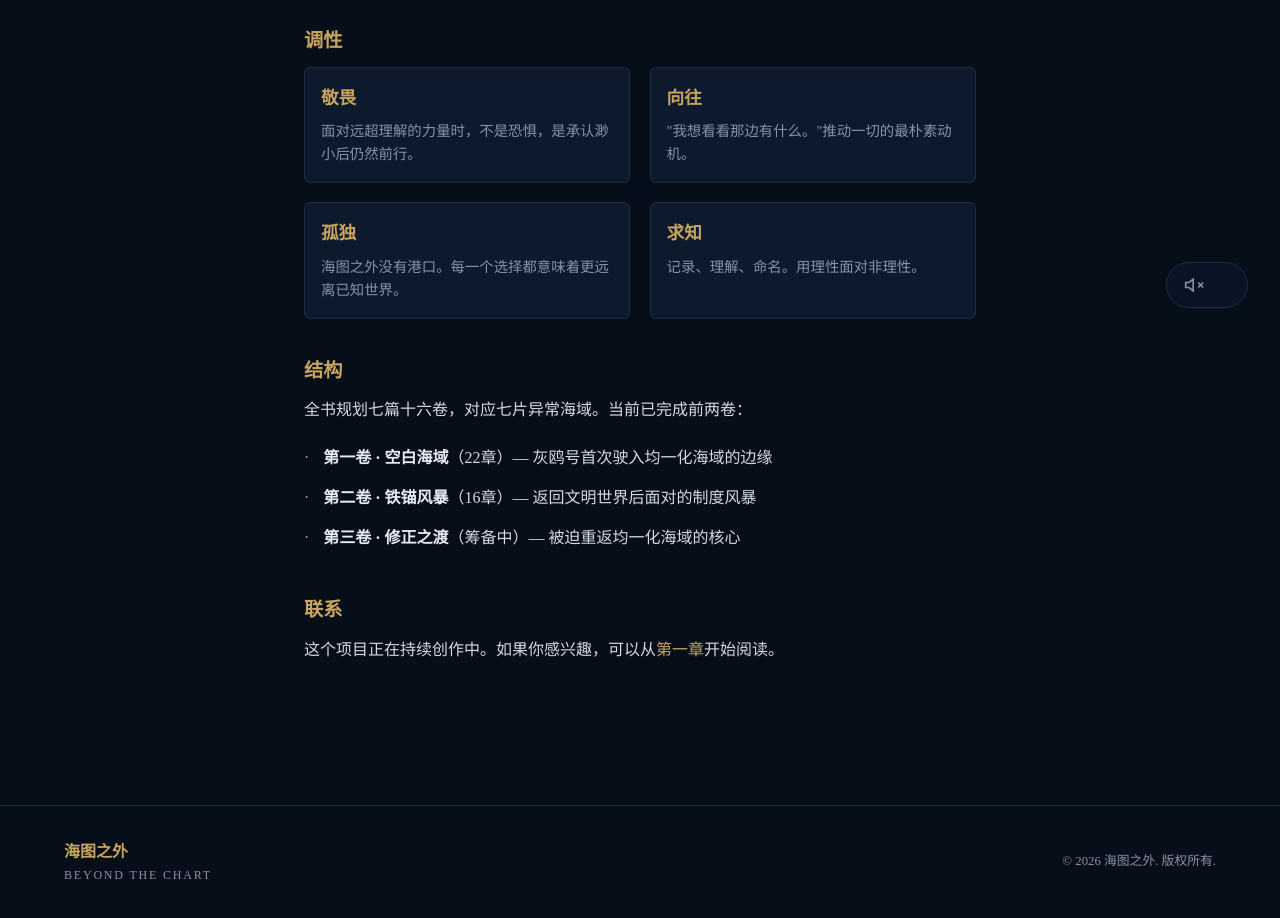
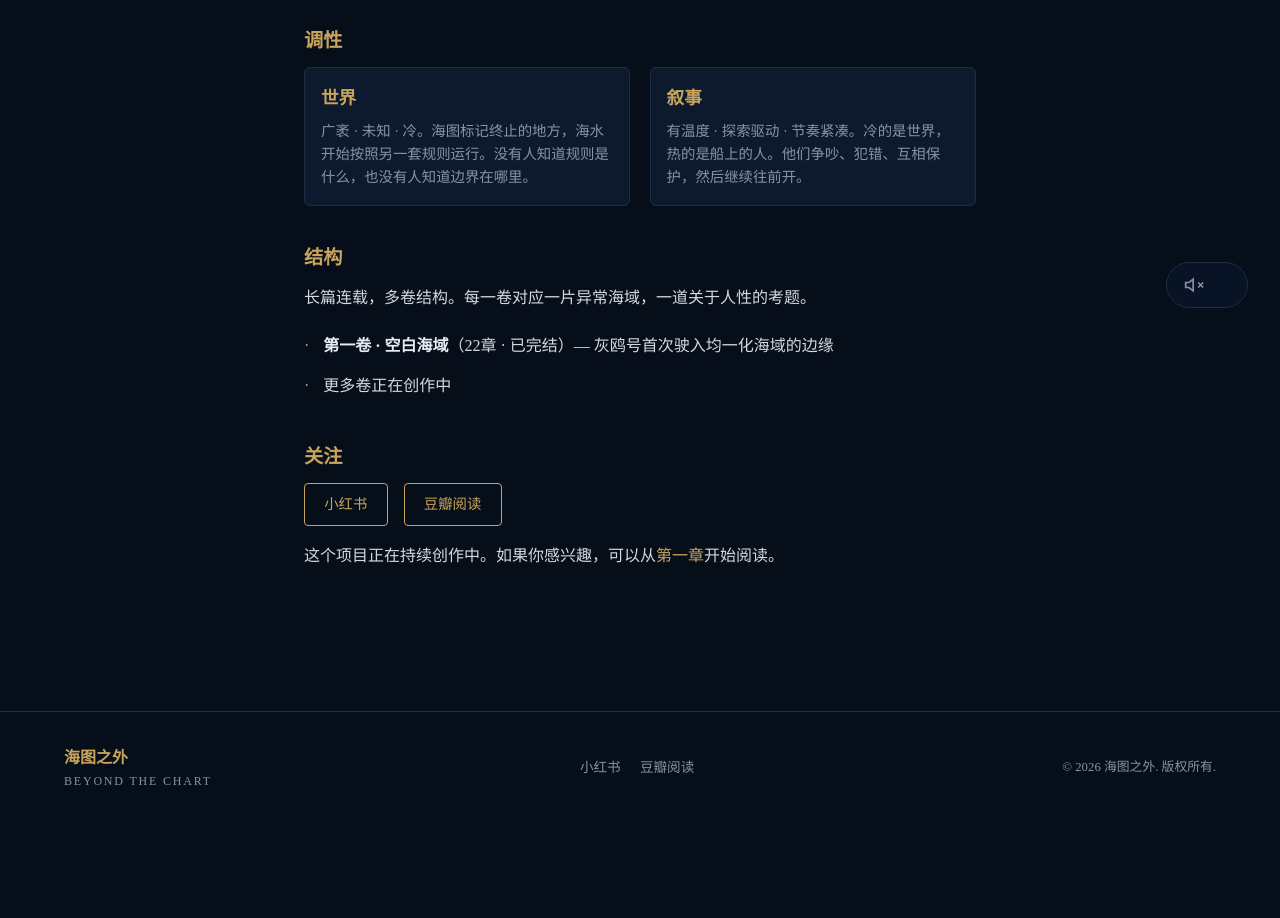
Before and after one commit to qihanwei97-debug/beyond-the-chart, an Astro site: page /about in a window 1280 px wide. Shown: the part 460-1378 px from the top of the page. After the commit the page ends 1284 px from the top, so only its background shows below. Built offline with nearby package versions, Linux system fonts and the light colour scheme; Astro itself is replaced by a stand-in of ours.

Commit message:
网站内容更新：调性/结构/社媒链接/自托管视频
- about页：调性改为双层定义（世界×叙事），结构改为多卷模糊化，联系→关注+社媒按钮
- Footer：新增小红书+豆瓣阅读链接
- 视频页：B站iframe替换为HTML5自托管视频（概念片+猫片）
- meta description更新

Co-Authored-By: Claude Opus 4.6 <noreply@anthropic.com>

```diff
--- a/src/components/Footer.astro
+++ b/src/components/Footer.astro
@@ -7,6 +7,10 @@ const year = new Date().getFullYear();
     <div class="footer-brand">
       <span class="footer-title">海图之外</span>
       <span class="footer-sub">BEYOND THE CHART</span>
+    </div>
+    <div class="footer-links">
+      <a href="https://www.xiaohongshu.com/user/profile/65426be0000000000d0068f9" target="_blank" rel="noopener">小红书</a>
+      <a href="https://read.douban.com/column/73405503/" target="_blank" rel="noopener">豆瓣阅读</a>
     </div>
     <p class="footer-copy">&copy; {year} 海图之外. 版权所有.</p>
   </div>
@@ -37,6 +41,19 @@ const year = new Date().getFullYear();
     font-size: 0.75rem;
     letter-spacing: 0.15em;
   }
+  .footer-links {
+    display: flex;
+    gap: 1.2rem;
+  }
+  .footer-links a {
+    color: var(--text-muted);
+    text-decoration: none;
+    font-size: 0.85rem;
+    transition: color 0.2s;
+  }
+  .footer-links a:hover {
+    color: var(--gold);
+  }
   .footer-copy {
     color: var(--text-muted);
     font-size: 0.8rem;
--- a/src/layouts/BaseLayout.astro
+++ b/src/layouts/BaseLayout.astro
@@ -11,7 +11,7 @@ interface Props {
   ogImage?: string;
 }
 
-const { title, description = '航海奇幻长篇连载 — 敬畏·向往·孤独·求知', enableBgm = true, ogImage } = Astro.props;
+const { title, description = '航海奇幻长篇连载 — 探索未知，带着体温闯进去', enableBgm = true, ogImage } = Astro.props;
 const siteTitle = `${title} | 海图之外`;
 const canonicalURL = new URL(Astro.url.pathname, Astro.site);
 const ogImageURL = ogImage ? new URL(ogImage, Astro.site).href : new URL('/og-default.jpg', Astro.site).href;
--- a/src/pages/about.astro
+++ b/src/pages/about.astro
@@ -18,36 +18,31 @@ import BaseLayout from '../layouts/BaseLayout.astro';
       <h2>调性</h2>
       <div class="tone-grid">
         <div class="tone-item">
-          <span class="tone-word">敬畏</span>
-          <p>面对远超理解的力量时，不是恐惧，是承认渺小后仍然前行。</p>
+          <span class="tone-word">世界</span>
+          <p>广袤 · 未知 · 冷。海图标记终止的地方，海水开始按照另一套规则运行。没有人知道规则是什么，也没有人知道边界在哪里。</p>
         </div>
         <div class="tone-item">
-          <span class="tone-word">向往</span>
-          <p>"我想看看那边有什么。"推动一切的最朴素动机。</p>
-        </div>
-        <div class="tone-item">
-          <span class="tone-word">孤独</span>
-          <p>海图之外没有港口。每一个选择都意味着更远离已知世界。</p>
-        </div>
-        <div class="tone-item">
-          <span class="tone-word">求知</span>
-          <p>记录、理解、命名。用理性面对非理性。</p>
+          <span class="tone-word">叙事</span>
+          <p>有温度 · 探索驱动 · 节奏紧凑。冷的是世界，热的是船上的人。他们争吵、犯错、互相保护，然后继续往前开。</p>
         </div>
       </div>
     </section>
 
     <section class="about-section">
       <h2>结构</h2>
-      <p>全书规划七篇十六卷，对应七片异常海域。当前已完成前两卷：</p>
+      <p>长篇连载，多卷结构。每一卷对应一片异常海域，一道关于人性的考题。</p>
       <ul class="vol-list">
-        <li><strong>第一卷 · 空白海域</strong>（22章）— 灰鸥号首次驶入均一化海域的边缘</li>
-        <li><strong>第二卷 · 铁锚风暴</strong>（16章）— 返回文明世界后面对的制度风暴</li>
-        <li><strong>第三卷 · 修正之渡</strong>（筹备中）— 被迫重返均一化海域的核心</li>
+        <li><strong>第一卷 · 空白海域</strong>（22章 · 已完结）— 灰鸥号首次驶入均一化海域的边缘</li>
+        <li>更多卷正在创作中</li>
       </ul>
     </section>
 
     <section class="about-section">
-      <h2>联系</h2>
+      <h2>关注</h2>
+      <div class="social-links">
+        <a href="https://www.xiaohongshu.com/user/profile/65426be0000000000d0068f9" target="_blank" rel="noopener">小红书</a>
+        <a href="https://read.douban.com/column/73405503/" target="_blank" rel="noopener">豆瓣阅读</a>
+      </div>
       <p>这个项目正在持续创作中。如果你感兴趣，可以从<a href={`${import.meta.env.BASE_URL}story/`}>第一章</a>开始阅读。</p>
     </section>
   </div>
@@ -113,6 +108,25 @@ import BaseLayout from '../layouts/BaseLayout.astro';
   .vol-list strong {
     color: var(--text-heading);
   }
+  .social-links {
+    display: flex;
+    gap: 1rem;
+    margin-bottom: 1rem;
+  }
+  .social-links a {
+    display: inline-block;
+    padding: 0.5rem 1.2rem;
+    border: 1px solid var(--gold);
+    border-radius: 4px;
+    color: var(--gold);
+    text-decoration: none;
+    font-size: 0.9rem;
+    transition: background 0.2s;
+  }
+  .social-links a:hover {
+    background: var(--gold);
+    color: var(--bg-dark, #0a0e1a);
+  }
   @media (max-width: 640px) {
     .tone-grid { grid-template-columns: 1fr; }
   }
```
Also changed, not shown: src/components/VideoLocal.astro (added, +51 -0 lines), src/pages/videos.astro (+3 -11 lines).
